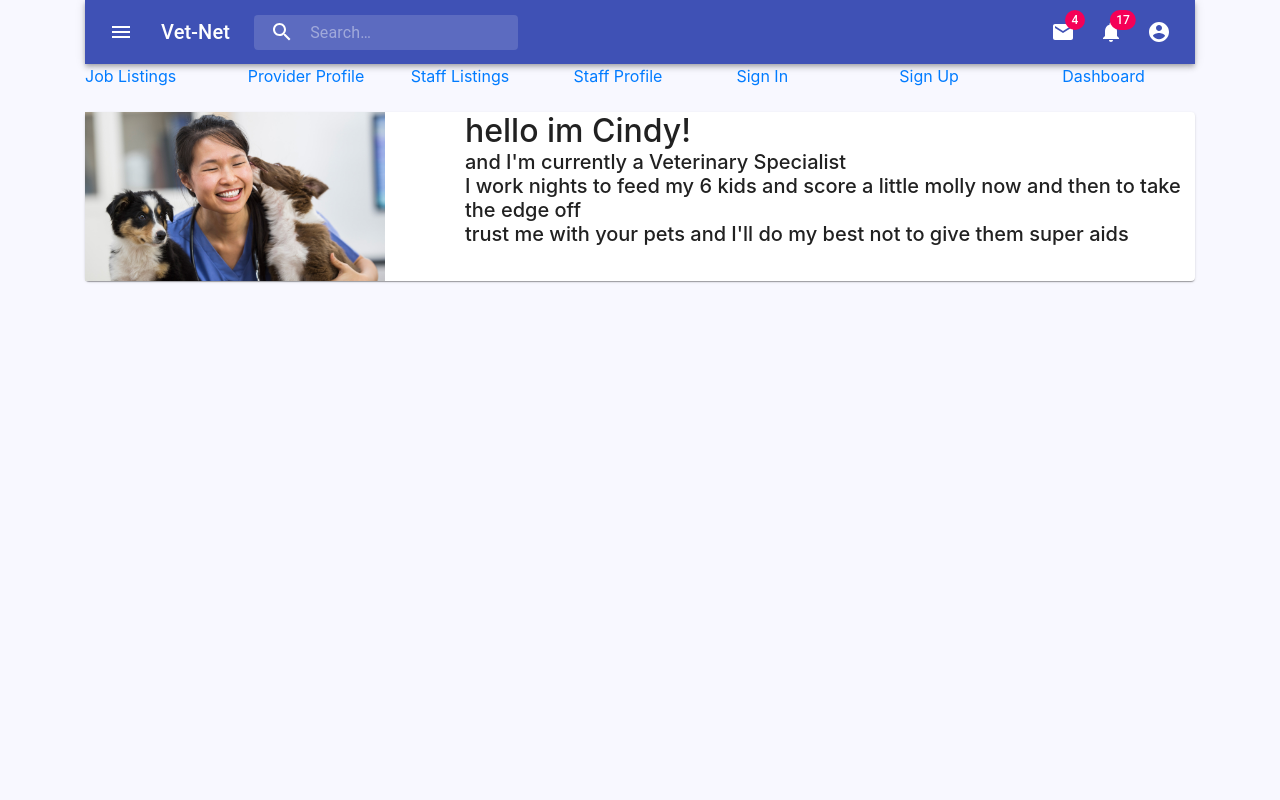
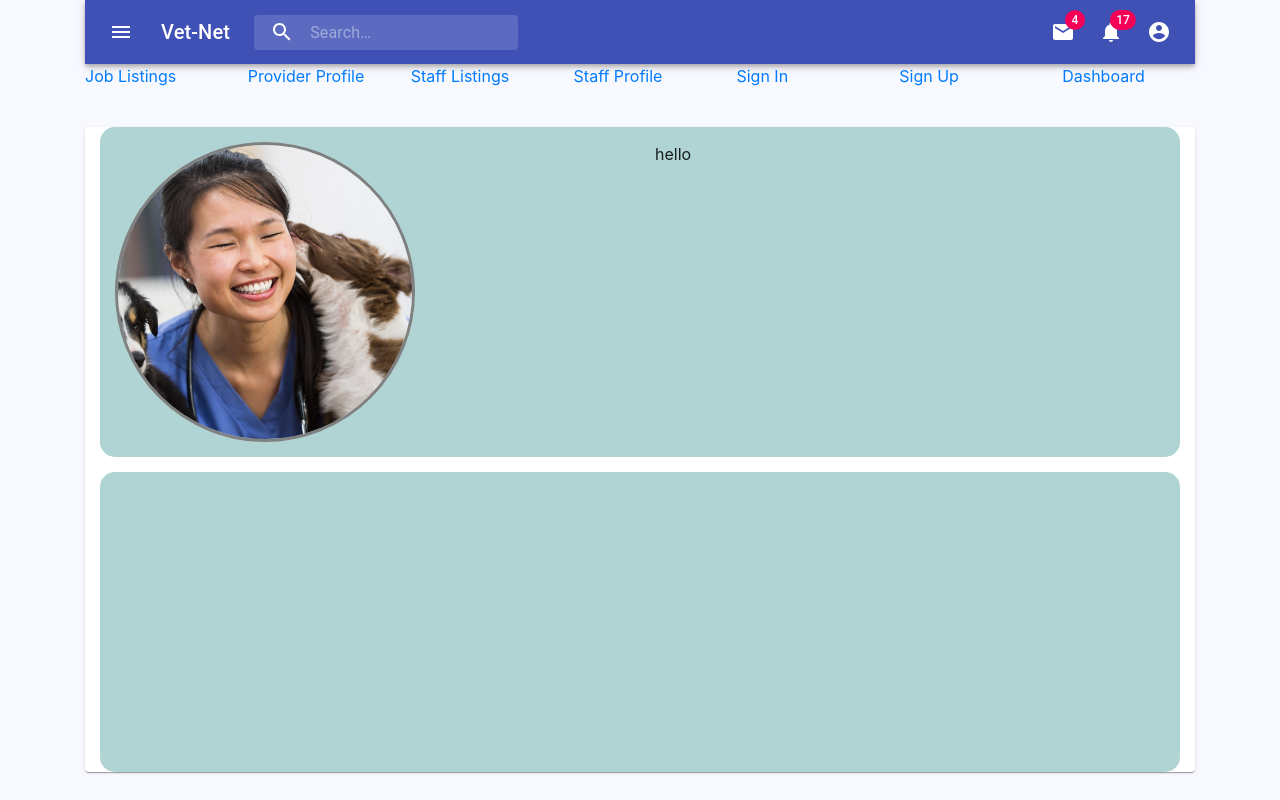
Before and after one commit to NickPea/thevetnetfrontend, a React (Create React App) app: page /staffprofile in a window 1280 px wide. Built offline with nearby package versions, Linux system fonts and the light colour scheme.

Commit message:
started created staff profile template

```diff
--- a/src/Pages/StaffProfile.js
+++ b/src/Pages/StaffProfile.js
@@ -1,29 +1,32 @@
 import React from "react";
-import { Paper } from "@material-ui/core";
-import { Image, Col, Row } from "react-bootstrap";
+import { Paper, Avatar } from "@material-ui/core";
+import { Col, Row } from "react-bootstrap";
 import VetImage from "../Assets/vetstaff.jpg";
+import css from "./StaffProfile.module.css";
 
 export default function StaffProfile() {
   return (
     <div>
       <Paper>
-        <Row>
-          <Col md={4}>
-            <Image alt="blah" src={VetImage} style={{ width: "300px" }} />
-          </Col>
-          <Col>
-            <h2>hello im Cindy!</h2>
-            <h5>and I'm currently a Veterinary Specialist</h5>
-            <h5>
-              I work nights to feed my 6 kids and score a little molly now and
-              then to take the edge off
-            </h5>
-            <h5>
-              trust me with your pets and I'll do my best not to give them super
-              aids
-            </h5>
-          </Col>
-        </Row>
+        <div className={css.spHeader}>
+          <Row>
+            <Col>
+              <Avatar
+                alt="staff profile image"
+                src={VetImage}
+                className={css.spHeaderImage}
+                style={{ width: "300px", height: "300px" }}
+              />
+            </Col>
+            <Col>hello</Col>
+          </Row>
+        </div>
+
+        <div className={css.spIntro}>
+          <Row>
+            <Col></Col>
+          </Row>
+        </div>
       </Paper>
     </div>
   );
--- /dev/null
+++ b/src/Pages/StaffProfile.module.css
@@ -0,0 +1,20 @@
+.spHeader {
+  position: relative;
+  background-color: rgba(98, 168, 168, 0.5);
+  border-radius: 15px;
+  margin: 15px;
+  padding: 15px;
+}
+
+.spHeaderImage {
+  border: 3px solid grey;
+}
+
+.spIntro {
+  position: relative;
+  background-color: rgba(98, 168, 168, 0.5);
+  border-radius: 15px;
+  height: 300px;
+  margin: 15px;
+  padding: 15px;
+}
```
